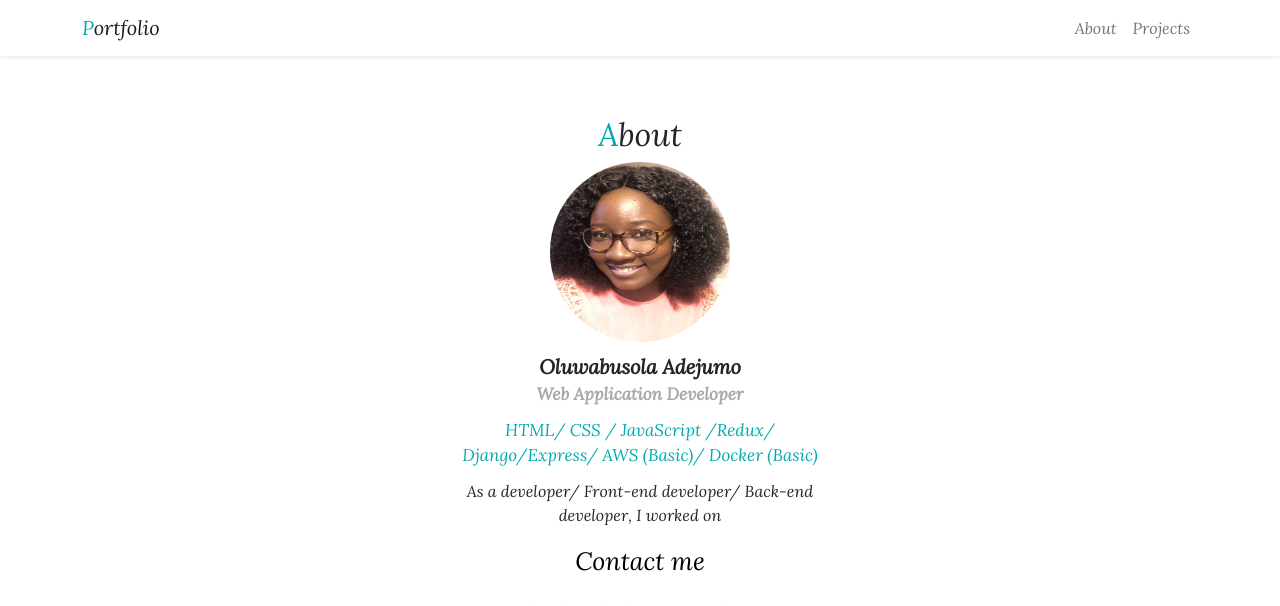
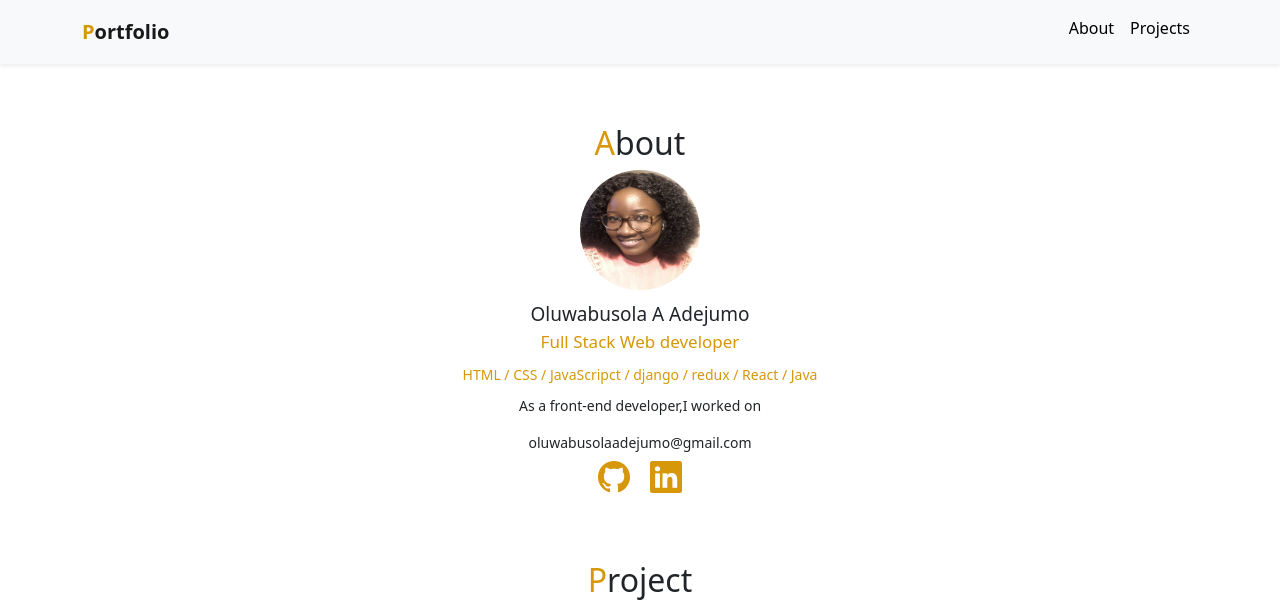
Before and after one commit to Oluwab/Solaportfolio, a PHP site: page / in a window 1280 px wide. Shown: the top 606 px of the page. Run offline with PHP 8.4, Linux system fonts and the light colour scheme; some libraries are stand-ins or nearby versions.

Commit message:
new modified portfolio

```diff
--- a/index.html
+++ b/index.html
@@ -1,32 +1,44 @@
 <!DOCTYPE html>
 <html lang="en">
   <head>
-    <meta charset="UTF-8">
-    <meta http-equiv="X-UA-Compatible" content="IE=edge">
-    <meta name="viewport" content="width=device-width, initial-scale=1.0">
-    <link rel="stylesheet" href="https://cdn.jsdelivr.net/npm/bootstrap-icons@1.7.2/font/bootstrap-icons.css">
-    <link rel="preconnect" href="https://fonts.googleapis.com">
-<link rel="preconnect" href="https://fonts.gstatic.com" crossorigin>
-<link href="https://fonts.googleapis.com/css2?family=Lora:ital@1&display=swap" rel="stylesheet">
-    <link rel="icon" href="techis-logo.png" type="image/png">
-    <link href="https://cdn.jsdelivr.net/npm/bootstrap@5.1.3/dist/css/bootstrap.min.css" rel="stylesheet" integrity="sha384-1BmE4kWBq78iYhFldvKuhfTAU6auU8tT94WrHftjDbrCEXSU1oBoqyl2QvZ6jIW3" crossorigin="anonymous">
-    <link rel="stylesheet" href="style.css">
+    <meta charset="UTF-8" />
+    <meta http-equiv="X-UA-Compatible" content="IE=edge" />
+    <meta name="viewport" content="width=device-width, initial-scale=1.0" />
+    <link
+      rel="stylesheet"
+      href="https://cdn.jsdelivr.net/npm/bootstrap-icons@1.9.1/font/bootstrap-icons.css"
+    />
+    <link rel="icon" href="img/techis-logo.png" />
+    <link rel="stylesheet" href="style.css" />
+    <link
+      href="https://cdn.jsdelivr.net/npm/bootstrap@5.2.0/dist/css/bootstrap.min.css"
+      rel="stylesheet"
+      integrity="sha384-gH2yIJqKdNHPEq0n4Mqa/HGKIhSkIHeL5AyhkYV8i59U5AR6csBvApHHNl/vI1Bx"
+      crossorigin="anonymous"
+    />
     <title>Portfolio</title>
   </head>
   <body>
-    <nav class="navbar navbar-expand-lg navbar-light shadow-sm">
+    <nav class="navbar navbar-expand-lg bg-light shadow-sm">
       <div class="container">
-          <a class="navbar-brand title-icon" href="#"><span class="font-primary">P</span>ortfolio</a>
-          <button class="navbar-toggler" type="button" data-bs-toggle="collapse" data-bs-target="#navbarToggler">
+        <a class="navbar-brand title-icon" href="#"
+          ><span class="font-primary">P</span>ortfolio</a
+        >
+        <button
+          class="navbar-toggler"
+          type="button"
+          data-bs-toggle="collapse"
+          data-bs-target="#navbarToggler"
+        >
           <span class="navbar-toggler-icon"></span>
         </button>
         <div class="collapse navbar-collapse" id="navbarToggler">
-            <ul class="navbar-nav ms-auto mb-2 mb-lg-0">
+          <ul class="navbar-nav ms-auto mb-2">
             <li class="nav-item">
-                <a class="nav-link font-black"  href="#about">About</a>
+              <a class="nav-link font-black" href="#about">About</a>
             </li>
             <li class="nav-item">
-                <a class="nav-link font-black "  href="#project">Projects</a>
+              <a class="nav-link font-black" href="#project">Projects</a>
             </li>
           </ul>
         </div>
@@ -34,65 +46,174 @@
     </nav>
     <div id="about">
       <h2><span class="font-primary">A</span>bout</h2>
-        <div class="img"><img src="img/IMG_CA42216E7CF0-1.jpeg" alt=""></div>
-        <div class="name">Oluwabusola Adejumo</div>
-        <div class="vocation">Web Application Developer</div>
-        <div class="skills">HTML/ CSS / JavaScript /Redux/ Django/Express/ AWS (Basic)/ Docker (Basic)</div>
-        <p>As a developer/ Front-end developer/ Back-end developer, I worked on</p>
-        <div class="contact">Contact me</div>
+      <img src="img/IMG_CA42216E7CF0-1-min.jpeg" />
+      <div class="name">Oluwabusola A Adejumo</div>
+      <div class="vocation">Full Stack Web developer</div>
+      <div class="skills">
+        HTML / CSS / JavaScripct / django / redux / React / Java
+      </div>
+      <p>
+        As a front-end developer,I worked on
+      </p>
       <div class="email">oluwabusolaadejumo@gmail.com</div>
       <div class="icons">
         <a href="https://github.com/Oluwab"><i class="bi bi-github"></i></a>
-            <a href="https://www.linkedin.com/in/oluwabusola-adejumo-08a932241/"><i class="bi bi-linkedin ms-2"></i></a>
-        </div>
+        <a href="https://www.linkedin.com/in/oluwabusola-adejumo-/"
+          ><i class="bi bi-linkedin ms-3"></i
+        ></a>
       </div>
     </div>
     <div id="project">
       <h2><span class="font-primary">P</span>roject</h2>
-
       <div class="card mb-3">
         <div class="row">
           <div class="col-md-4">
-              <img src="img/project-twitter.png" alt="Twitter Project">
+            <!-- <img src="img/project-twitter.png" alt="Twitter Project" /> -->
+            <video class="project-video" autoplay controls muted>
+              <source src="video/tasty.mov" type="video/mp4" />
+              Your browser does not support the video tag.
+            </video>
+          </div>
+          <div class="col-md-8">
+            <div class="card-body">
+              <h5 class="card-title">Tasty Taters</h5>
+              <p class="card-text">
+                <strong>Project Description: </strong> This is an online food
+                menu service for Tasty Taters. When you visit the restaurant,
+                you often use the QR code to load the PDF of the menu. It has no
+                image and is not easy to select. So we created the menu app
+                where you can see food images with the needed information and
+                select your items easily. During such an unprecedented time and
+                social distancing, online menu card technology is a boon!
+                <br /><br />
+                <strong>Skills Used: </strong>Frontend: React & Redux, Backend:
+                Django API.
+              </p>
+              <!-- <p class="card-text">
+                <small class="text-muted">
+                  Test Login Details<br />
+                  Email : test@gmail.com <br />
+                  Password : 1234567890
+                </small>
+              </p> -->
+              <a
+                href="https://tasty-taters-frontend.herokuapp.com/"
+                target="_blank"
+                class="btn btn-secondary"
+                >Website</a
+              >
+              <a
+                href="https://github.com/Oluwab/tasty-taters"
+                target="_blank"
+                class="btn btn-secondary"
+                >Github</a
+              >
+            </div>
+          </div>
+        </div>
+      </div>
+      <div class="card mb-3">
+        <div class="row">
+          <div class="col-md-4">
+            <!-- <img src="img/project-twitter.png" alt="Twitter Project" /> -->
+            <video class="project-video" autoplay controls muted>
+              <source src="video/java.mp4" type="video/mp4" />
+              Your browser does not support the video tag.
+            </video>
+          </div>
+          <div class="col-md-8">
+            <div class="card-body">
+              <h5 class="card-title">Java Project</h5>
+              <p class="card-text">
+                <strong>Project Description: </strong>With the help of two
+                unique Java projects, this project showcases Object-Oriented
+                Programming techniques and also the analytical skills of a coder
+                by presenting Eccentric Logical Programming Skills.The first
+                project emphasizes the unique way of minimizing the time and
+                space complexity while checking a Palindrome number in a
+                program.The second, built with a combination of all of the
+                Object-Oriented Programming Concepts of Java,which showcases how
+                classes interact with each other and specifies the programmer's
+                control over them. <br /><br />
+                <strong>Skills Used: </strong> JAVA | GitHub | IntelliJ IDEA
+              </p>
+              <!-- <p class="card-text">
+                <small class="text-muted">
+                  Test Login Details<br />
+                  Email : test@gmail.com <br />
+                  Password : 1234567890
+                </small>
+              </p> -->
+              <!-- <a
+                href="https://oluwabusola-twitterclone.herokuapp.com/"
+                target="_blank"
+                class="btn btn-secondary"
+                >Website</a
+              > -->
+              <a
+                href="https://github.com/Oluwab/javaproject"
+                target="_blank"
+                class="btn btn-secondary"
+                >Github</a
+              >
+            </div>
+          </div>
+        </div>
+      </div>
+      <div class="card mb-3">
+        <div class="row">
+          <div class="col-md-4">
+            <!-- <img src="img/project-twitter.png" alt="Twitter Project" /> -->
+            <video class="project-video" autoplay controls muted>
+              <source src="video/Untitled.mp4" type="video/mp4" />
+              Your browser does not support the video tag.
+            </video>
           </div>
           <div class="col-md-8">
             <div class="card-body">
               <h5 class="card-title">Twitter Clone</h5>
-                <p class="card-text">This is a twitter based project.</p>
-                <p class="card-text"><small class="text-muted">
-                  Test Login Account <br>
-                  Email : oluwabusolaadejumo@gmail.com <br>
-                  Password: 1234
-                </small></p>
-                <a href="#" target="_blank" class="btn btn-secondary">Website link</a>
-                <a href="https://github.com/Oluwab" target="_blank" class="btn btn-secondary">Github Link</a>
-              </div>
-            </div>
-          </div>
-        </div>
-
-        <div class="card mb-3">
-          <div class="row">
-            <div class="col-md-4">
-              <img src="img/project-netflix.png" alt="Twitter Project">
-            </div>
-            <div class="col-md-8">
-              <div class="card-body">
-                <h5 class="card-title">Netflix Clone</h5>
-                <p class="card-text">This is a netflix based project using HTML, CSS, JS.</p>
-                <p class="card-text"><small class="text-muted">
-                  Test Login Account <br>
-                  Email : oluwabusolaadejumo@gmail.com <br>
-                  Password: 1234
-                </small></p>
-                <a href="#" target="_blank" class="btn btn-secondary">Website link</a>
-                <a href="https://github.com/Oluwab" target="_blank" class="btn btn-secondary">Github Link</a>
+              <p class="card-text">
+                <strong>Project Description: </strong>With this project, we
+                created a platform where you can express your thoughts
+                anonymously, showcase your pictures, and much more on a single
+                website. Post, edit, or delete posts at the convenience of just
+                a few touches. This project is based on Twitter and anonymity
+                adds to its special features. Without the necessity of an
+                account, you can share your thoughts and memories with the world
+                at any time. You can even learn CRUD(Create/Read/Update/Delete)
+                through this project. <br /><br />
+                <strong>Skills Used: </strong> Django | HTML | CSS | Bootstrap |
+                JavaScript | Cloudinary.
+              </p>
+              <!-- <p class="card-text">
+                <small class="text-muted">
+                  Test Login Details<br />
+                  Email : test@gmail.com <br />
+                  Password : 1234567890
+                </small>
+              </p> -->
+              <a
+                href="https://twitter-clone.oluwabusolaadej.repl.co/"
+                target="_blank"
+                class="btn btn-secondary"
+                >Website</a
+              >
+              <a
+                href="https://github.com/Oluwab/Twitter-clone"
+                target="_blank"
+                class="btn btn-secondary"
+                >Github</a
+              >
             </div>
           </div>
         </div>
       </div>
     </div>
 
-    <script src="https://cdn.jsdelivr.net/npm/bootstrap@5.2.0-beta1/dist/js/bootstrap.bundle.min.js" integrity="sha384-pprn3073KE6tl6bjs2QrFaJGz5/SUsLqktiwsUTF55Jfv3qYSDhgCecCxMW52nD2" crossorigin="anonymous"></script>
+    <script
+      src="https://cdn.jsdelivr.net/npm/bootstrap@5.2.0/dist/js/bootstrap.bundle.min.js"
+      integrity="sha384-A3rJD856KowSb7dwlZdYEkO39Gagi7vIsF0jrRAoQmDKKtQBHUuLZ9AsSv4jD4Xa"
+      crossorigin="anonymous"
+    ></script>
   </body>
 </html>
--- a/style.css
+++ b/style.css
@@ -1,31 +1,38 @@
-/*************************
+/***************************
 
 COMMON
 
-*************************/
-
-body{
-    font-family: 'Lora', serif;
+***************************/
+body {
+  font-family: "monospace", sans-serif;
 }
-
-.font-primary{
-    color :#00abae
+.font-primary {
+  color: #d69708;
 }
-
-.title{
+.title-icon {
   font-size: 20px;
   font-weight: bold;
 }
 
-a.fontblack{
-    color: #000000 !important;
+p {
+  font-size: 14px;
 }
-/*************************
 
-ABOUT
+h2 {
+  font-weight: bold;
+  font-size: 23px;
+  margin-bottom: 20px;
+}
 
-*************************/
+a.font-black {
+  color: #000 !important;
+}
 
+/*******
+
+About
+
+*/
 #about {
   margin: 60px auto;
   max-width: 400px;
@@ -33,57 +40,58 @@
 }
 #about img {
   border-radius: 50%;
-    width: 180px;
-    height: 180px;
+  width: 120px;
+  margin-bottom: 10px;
+  height: 120px;
+}
+#about .name {
+  font-size: 19px;
+}
+
+#about .vocation {
+  font-size: 17px;
+  color: #d69708;
   margin-bottom: 10px;
 }
-  #about .name {
-    font-size: 20px;
-    font-weight: bold;
-  }
-  #about .vocation {
-    font-size: 17px;
-    color: #a8a8a8;
-    margin-bottom: 10px;
-    font-weight: bold;
-  }
+
 #about .skills {
-    font-size: 17px;
-    color: #00abae;
+  font-size: 14px;
+  color: #d69708;
   margin-bottom: 10px;
 }
-  #about .contact {
-    font-size: 25px;
-    color: black;
-    margin-bottom: 20px;
-  }
-  #about .icons {
-    font-size: 40px;
-    margin-top: 20px;
-  }
-  #about .icons a {
-    color: black;
+
+#about .email {
+  margin-top: 14px;
+  font-size: 14px;
 }
 
-/*************************
+#about .icons a {
+  color: #d69708;
+  font-size: xx-large;
+} /********************************
+
 
 PROJECT
+**********************************/
 
-*************************/
-
-#project{
+#project {
   margin: 60px auto;
   width: 80%;
 }
 
-#project h2{
+#project h2 {
   text-align: center;
 }
 
-#project .card img{
+#project .card img {
   width: 100%;
 }
 
-#project .card-title{
+#project .card-title {
   font-weight: bold;
 }
+.project-video {
+  width: 100%;
+  height: 300px;
+  background-color: black;
+}
```
Also changed, not shown: README.md, img/IMG_CA42216E7CF0-1-min.jpeg (added), img/IMG_CA42216E7CF0-1.jpeg (deleted), img/github.png (deleted), img/linkedin.png (deleted), 5 other files. Lines whose indentation alone changed are shown as unchanged.
